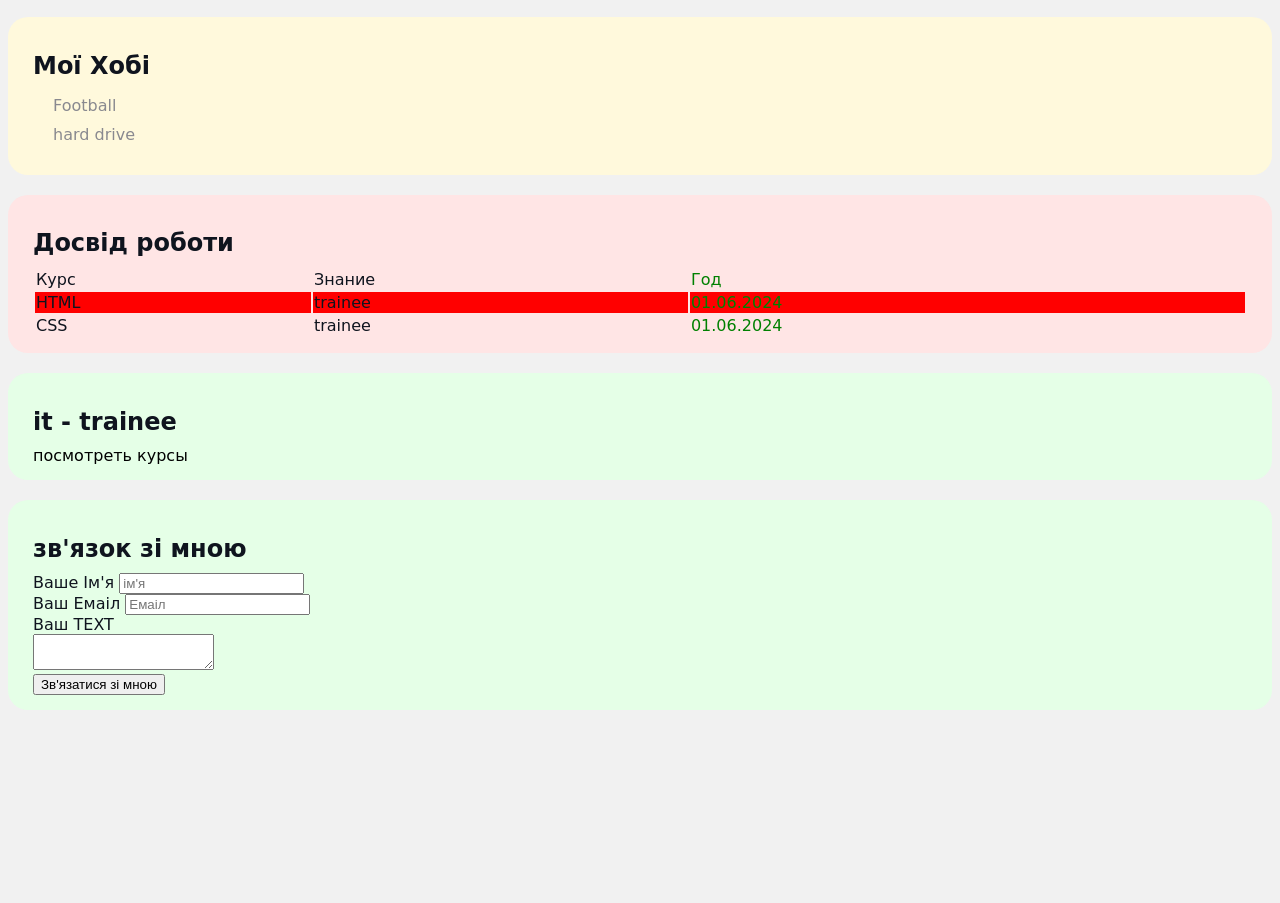
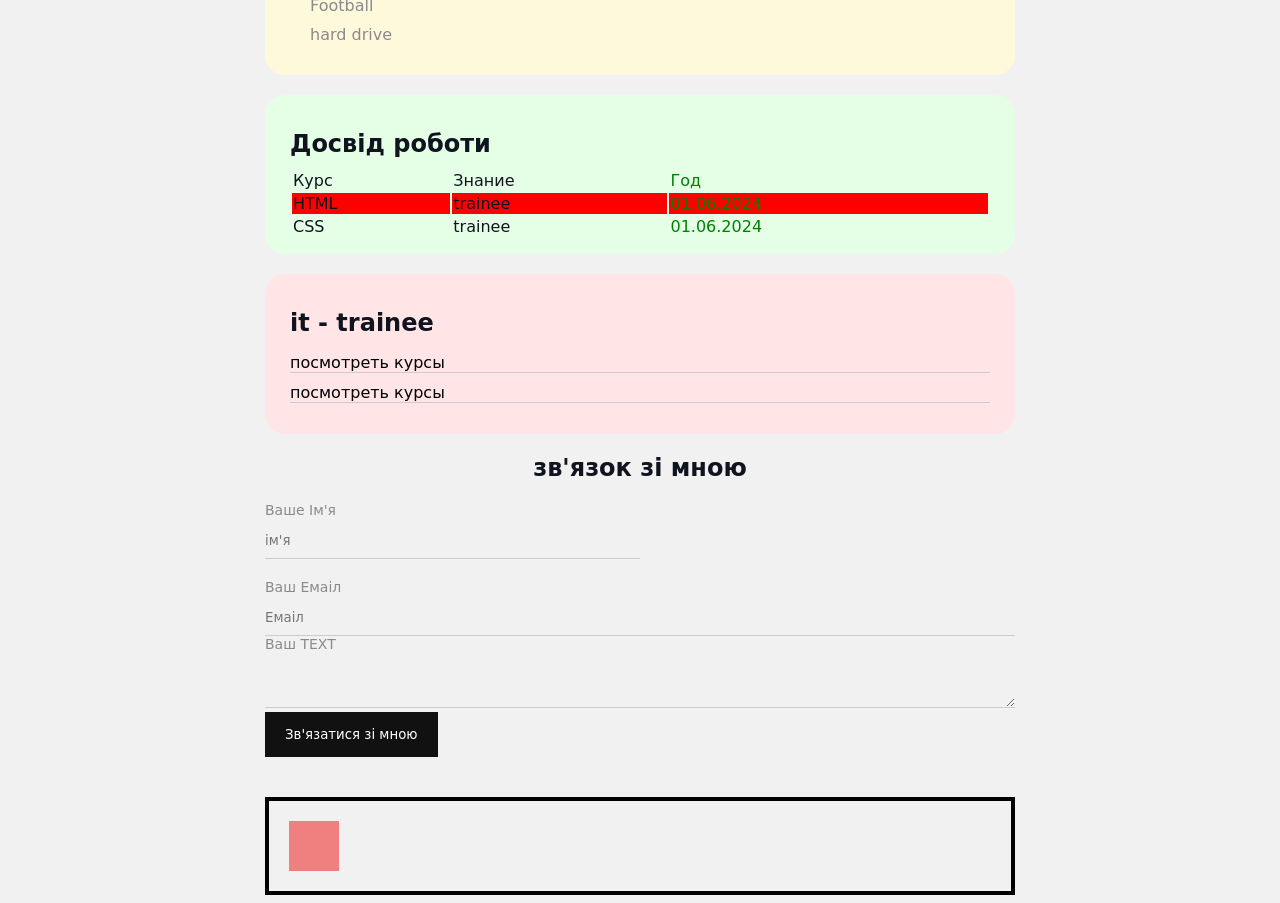
Before and after one commit to SthD77/cv-css, a plain HTML site: page index.html in a window 1280 px wide. Shown: the part 348-1251 px from the top of the page. Before the commit the page ends 1078 px from the top, so only its background shows below. Drawn offline with Linux system fonts and the light colour scheme; a web font is replaced by a local one.

Commit message:
Add files via upload

```diff
--- a/index.html
+++ b/index.html
@@ -6,8 +6,10 @@
     <link rel="stylesheet" href="styles.css">
 </head>
 <body >
+    <div class="container">
         <div class="info">
                 <img src="flag.jpeg" alt="Тут аватарка" class="flag">
+            <div class="info-text">
                 <h1>Дмитро Шатохін</h1>
                 <p>Я програміст-початківець<strong>(trainee/junior)</strong></p>
                 <p>Я люблю грати у футбол, їздити на машині і більше здобувати знання в іт сфері</p>
@@ -15,6 +17,7 @@
                 <a href="https://t.me/-d">TELEGRAM</a>
                 |
                 <a href="https://instagram.com/95_mcqueen_btw" target="_blank">INSAGRAM</a>
+            </div>
         </div>
     <!-- <img src="https://img.freepik.com/premium-photo/ukrainian-flag-of-ukraine_469558-1813.jpg" width="200"> -->
                                 <!-- 1 вариант -->
@@ -168,30 +171,45 @@
 
     <div class="card bg-red">
             <h2>it - trainee</h2>
+        <ul class="link-list">
+            <li>
                 <a href="it.trainee.html">посмотреть курсы</a>
+            </li>
+            <li>
+                <a href="it.trainee.html">посмотреть курсы</a>
+            </li>
+        </ul>
         </div>
 
-    <div class="card bg-red">
+    <div class="contact">
         <h2>зв'язок зі мною</h2>
             <form action="/">
+                <div class="row">
+                <div class="form-group">
                     <label for="name">Ваше Ім'я</label>
                     <input type="text" id="name" placeholder="ім'я">
-
-                    <br>
-
+                </div>
+            </div>
+                 <div class="form-group">
                     <label for="email">Ваш Емаіл</label>
                     <input type="email"  id="email" placeholder="Емаіл">
+                </div>
+
+                <div class="form-group">
+                <label for="text">Ваш TEXT</label>
+                <textarea name="" id="text"></textarea>
+                </div>
+                <input class="btn" type="submit" value="Зв'язатися зі мною">
+        </form>
+    </div>
+    <div class="position">
+    <div class="box"></div>
+    </div>
+
+    <div class="margin-bottom: 500px;"></div>
+</div>
 
 
-                        <br>
-
-                <label for="text">Ваш TEXT</label>
-                        <br>
-                <textarea name="" id="text"></textarea>
-                        <br>
-                <input type="submit" value="Зв'язатися зі мною">
-        </form>
-</div>
 
 
 
--- a/styles.css
+++ b/styles.css
@@ -46,7 +46,14 @@ a:visited{
 
 }
 .info{
+    display: flex;
     margin-bottom: 20px;
+}
+.info-text{
+    margin-left: 40px;
+}
+.info-text h4{
+    margin-bottom: 10px;
 }
 
 /* .social{
@@ -63,7 +70,7 @@ a:visited{
 .container{
     max-width: 750px;
     margin: auto;
-
+    padding-top: 30px;
 }
 
 .card {
@@ -75,10 +82,11 @@ a:visited{
     background: #fff9dc;
 }
 .bg-red{
-    background: #e5ffe7;
+    background: #ffe5e5
+
 }
 .bg-green{
-    background: #ffe5e5;
+    background: #e5ffe7;
 }
 
 .card h2{
@@ -105,6 +113,73 @@ a:visited{
 .table tr:nth-child(even){
     background: red;
 }
+.link-list{
+    list-style: none;
+    padding: 0;
+}
+.link-list li {
+    /* padding-bottom: 5px; */
+    margin-bottom: 10px;
+    border-bottom: 1px solid #ccc;
+}
+
+.contact h2{
+    text-align: center;
+}
+.form-group label{
+    display: block;
+    font-size: 14px;
+    color: #89898f;
+}
+.form-group input,
+.form-group textarea {
+    width: 100%;
+    box-sizing: border-box;
+    border: none;
+    background: transparent;
+    border-bottom: 1px solid #ccc;
+    color: #000;
+    padding: 15px 0 10px;
+    outline: none;
+    font-family: inherit;
+}
+
+.row{
+    display: flex;
+    margin-bottom: 20px;
+}
+
+.row > .form-group {
+    width: 50%;
+    margin-right: 20px;
+}
+.row > .form-group:last-child {
+    margin-right: 0;
+}
+.btn{
+    background: #111;
+    padding: 15px 20px;
+    color: #fff;
+    border: none;
+    font-family: inherit;
+    cursor: pointer;
+}
+
+.btn:hover{
+    opacity: 0.9;
+}
+
+.position{
+    border: 4px solid black;
+    margin-top: 40px;
+    padding: 20px;
+}
+
+.box{
+    width: 50px;
+    height: 50px;
+    background: lightcoral;
+}
 
 /* .box-model div{
     background: #000;
```
Lines whose indentation alone changed are shown as unchanged.
